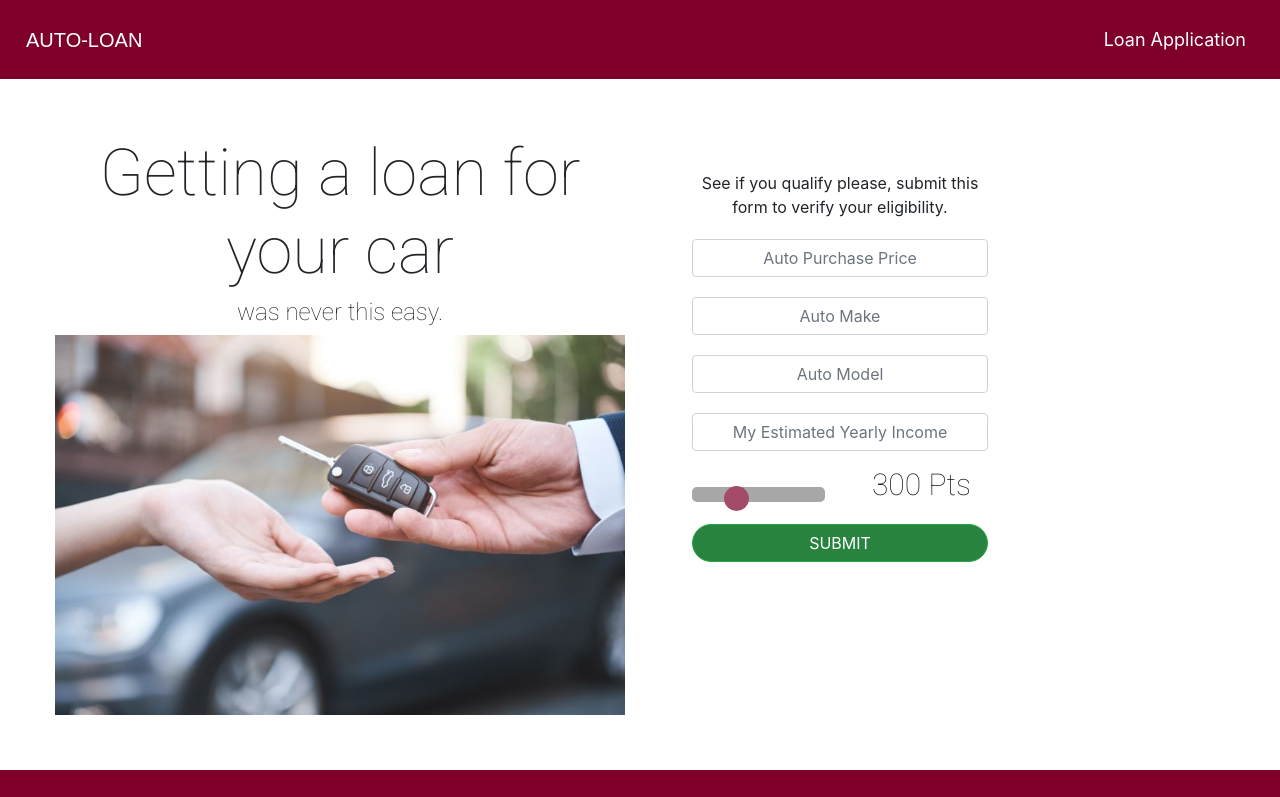
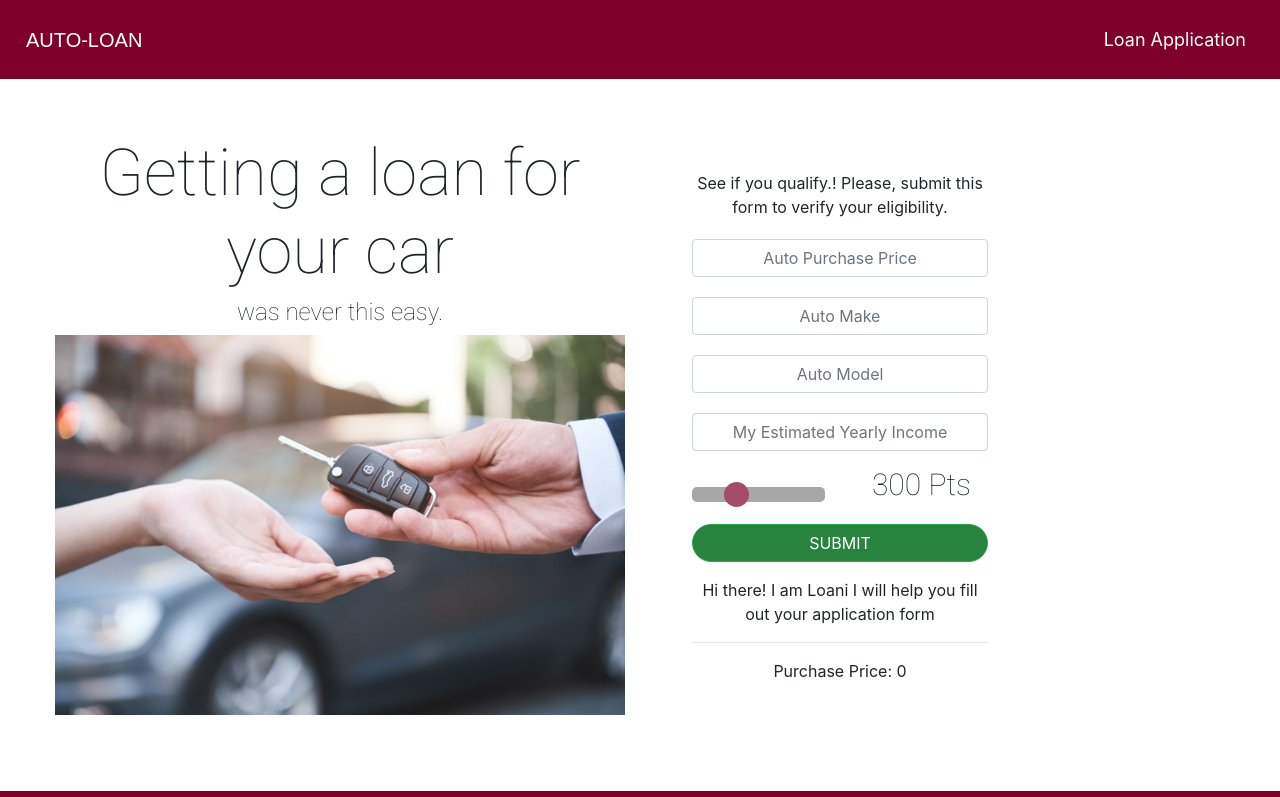
Before and after one commit to jlcalderon/auto-loan, a React (Create React App) app in the folder auto-loan/: page / in a window 1280 px wide. Shown: the top 797 px of the page. Built offline with nearby package versions, Linux system fonts and the light colour scheme; a web font is replaced by a local one.

Commit message:
Implemented useSelector hook in Home page component to access redux global state and adding logic of updating purchase price by dispatching an action

```diff
--- a/auto-loan/src/components/actions.js
+++ b/auto-loan/src/components/actions.js
@@ -1,4 +1,5 @@
 export const SUBMIT_LOAN_APPLICATION = "SUBMIT_LOAN_APPLICATION";
+export const UPDATE_PURCHASE_PRICE = "UPDATE_PURCHASE_PRICE";
 export const UPDATE_CREDIT_SCORES = "UPDATE_CREDIT_SCORES";
 
 export const submitLoanApplication = (data) => ({
@@ -6,6 +7,11 @@ export const submitLoanApplication = (data) => ({
   payload: data,
 });
 
+export const updatePurchasePrice = (price) => ({
+  type: UPDATE_PURCHASE_PRICE,
+  payload: price,
+});
+
 export const updateCreditScores = (scores) => ({
   type: UPDATE_CREDIT_SCORES,
   payload: scores,
--- a/auto-loan/src/components/pages/Home.js
+++ b/auto-loan/src/components/pages/Home.js
@@ -1,10 +1,15 @@
 import React from "react";
+import { useSelector } from "react-redux";
 import "./Home.css";
 import FormApplication from "./component/FormApplication";
 import Navbar from "./component/Navbar";
 import Footer from "./component/Footer";
 
 const Home = () => {
+  const uiHints = useSelector((state) => state.autoLoanApplication.uiHints);
+  const updatedPurchasePrice = useSelector(
+    (state) => state.autoLoanApplication.updatedPurchasePrice
+  );
   return (
     <div>
       <Navbar />
@@ -31,10 +36,15 @@ const Home = () => {
             <div className="form-wrapper">
               <div className="forms">
                 <p>
-                  See if you qualify please, submit this form to verify your
+                  See if you qualify.! Please, submit this form to verify your
                   eligibility.
                 </p>
                 <FormApplication />
+                <div className="msg-box">
+                  <p>{uiHints}</p>
+                  <hr />
+                  <p>Purchase Price: {updatedPurchasePrice}</p>
+                </div>
               </div>
             </div>
           </div>
--- a/auto-loan/src/components/pages/component/FormApplication.js
+++ b/auto-loan/src/components/pages/component/FormApplication.js
@@ -1,21 +1,34 @@
 import React, { useState } from "react";
 import { connect } from "react-redux";
-import { submitLoanApplication } from "../../actions"; //Importing the predifined actions of the redux eco system tool
+import { submitLoanApplication, updatePurchasePrice } from "../../actions"; //Importing the predifined actions of the redux eco system tool
 import "./FormApplication.css";
-const FormApplication = ({ onSubmitLoanFormApplication }) => {
+const FormApplication = ({
+  onSubmitLoanFormApplication,
+  onChangePurchasePrice,
+}) => {
   const [newApplication, setNewApplication] = useState({}); //Entire payload to submit to the API on actions all the input fields
-  const [uiHints, setUiHints] = useState(""); //This state is intented to display some info to the user at the time they are filling out the form
   const [purchasePrice, setPurchasePrice] = useState(); //Handles the purchase price input field
   const [autoMake, setAutoMake] = useState(""); //Handles the auto make input text field control
   const [autoModel, setAutoModel] = useState(""); //Handles the auto model input text field control
   const [income, setIncome] = useState(); //Handles the income input text field control
   const [creditScore, setCreditScore] = useState(300); //Handles the credit Score input range control
-
   return (
-    <form>
-      <div className="msg-box">
-        <p>{uiHints}</p>
-      </div>
+    <form
+      onSubmit={(event) => {
+        event.preventDefault();
+        setNewApplication({
+          data: {
+            auto_purchase_price: parseInt(purchasePrice, 10),
+            auto_make: autoMake,
+            auto_model: autoModel,
+            applicant_income: parseInt(income, 10),
+            applicant_credit_score: parseInt(creditScore, 10),
+          },
+        });
+        console.log(newApplication);
+        onSubmitLoanFormApplication(newApplication);
+      }}
+    >
       <div className="form-group">
         <input
           type="text"
@@ -23,13 +36,10 @@ const FormApplication = ({ onSubmitLoanFormApplication }) => {
           className="form-control"
           value={purchasePrice}
           onChange={(event) => {
-            if (event.target.value > 100000) {
-              setUiHints("The auto price seems to be more than the usual");
-            } else {
-              setUiHints("");
-              setPurchasePrice(event.target.value);
-            }
+            onChangePurchasePrice(event.target.value);
+            setPurchasePrice(event.target.value);
           }}
+          required
         />
       </div>
       <div className="form-group">
@@ -41,6 +51,7 @@ const FormApplication = ({ onSubmitLoanFormApplication }) => {
           onChange={(event) => {
             setAutoMake(event.target.value);
           }}
+          required
         />
       </div>
       <div className="form-group">
@@ -52,6 +63,7 @@ const FormApplication = ({ onSubmitLoanFormApplication }) => {
           onChange={(event) => {
             setAutoModel(event.target.value);
           }}
+          required
         />
       </div>
       <div className="form-group">
@@ -63,6 +75,7 @@ const FormApplication = ({ onSubmitLoanFormApplication }) => {
           onChange={(event) => {
             setIncome(event.target.value);
           }}
+          required
         />
       </div>
       <div className="row">
@@ -79,20 +92,8 @@ const FormApplication = ({ onSubmitLoanFormApplication }) => {
               onChange={(event) => {
                 setCreditScore(event.target.value);
               }}
+              required
             />
-            <datalist id="tickmarks" className="tickmarks">
-              <option value="0" label="0%"></option>
-              <option value="100"></option>
-              <option value="200"></option>
-              <option value="300"></option>
-              <option value="400"></option>
-              <option value="500" label="50%"></option>
-              <option value="600"></option>
-              <option value="700"></option>
-              <option value="800"></option>
-              <option value="900"></option>
-              <option value="1000" label="100%"></option>
-            </datalist>
           </div>
         </div>
         <div className="col">
@@ -101,21 +102,6 @@ const FormApplication = ({ onSubmitLoanFormApplication }) => {
       </div>
       <div className="form-group">
         <button
-          onClick={(event) => {
-            event.preventDefault();
-            setNewApplication({
-              data: {
-                auto_purchase_price: purchasePrice,
-                auto_make: autoMake,
-                auto_model: autoModel,
-                applicant_income: income,
-                applicant_credit_score: creditScore,
-              },
-            });
-            console.log(newApplication);
-            onSubmitLoanFormApplication(newApplication);
-            //setNewApplication({});
-          }}
           type="submit"
           className="btn btn-success"
           style={{
@@ -132,11 +118,15 @@ const FormApplication = ({ onSubmitLoanFormApplication }) => {
   );
 };
 
-/* const mapStateToProps = (state) => ({
-  autoLoanApplication: state.autoLoanApplication,
-}); */
+const mapStateToProps = (state) => ({
+  /* loanApplication: state.loanApplication,
+  uiHints: state.uiHints,
+  updatedPurchasePrice: state.updatedPurchasePrice, */
+});
+
 const mapDispatchToProps = (dispatch) => ({
   onSubmitLoanFormApplication: (data) => dispatch(submitLoanApplication(data)),
+  onChangePurchasePrice: (price) => dispatch(updatePurchasePrice(price)),
 });
 
-export default connect(null, mapDispatchToProps)(FormApplication);
+export default connect(mapStateToProps, mapDispatchToProps)(FormApplication);
--- a/auto-loan/src/components/reducers.js
+++ b/auto-loan/src/components/reducers.js
@@ -1,13 +1,40 @@
-import { SUBMIT_LOAN_APPLICATION, UPDATE_CREDIT_SCORES } from "./actions";
-export const autoLoanApplication = (state = {}, action) => {
+import {
+  SUBMIT_LOAN_APPLICATION,
+  UPDATE_PURCHASE_PRICE,
+  UPDATE_CREDIT_SCORES,
+} from "./actions";
+
+const initialState = {
+  loanApplication: {},
+  uiHints:
+    "Hi there! I am Loani I will help you fill out your application form",
+  updatedPurchasePrice: 0,
+};
+export const autoLoanApplication = (state = initialState, action) => {
   const { type, payload } = action;
   switch (type) {
     case SUBMIT_LOAN_APPLICATION: {
       const { data } = payload;
-      const newLoanApplication = {
+      const loanApplication = {
         data,
       };
-      return { ...state, newLoanApplication };
+      let uiHints = "Your application was submitted correctly";
+
+      return { ...state, uiHints, loanApplication };
+    }
+    case UPDATE_PURCHASE_PRICE: {
+      const updatedPurchasePrice = payload;
+      let uiHints = "";
+      if (updatedPurchasePrice >= 100000) {
+        uiHints =
+          "Your purchase price is greater than $99,999 you might not be elegible";
+      } else if (updatedPurchasePrice <= 0) {
+        uiHints = "Make sure the purchase price is correct";
+      } else {
+        uiHints =
+          "Tip 1: Purchase Price higher than $99,999 might make you not elegible for a loan";
+      }
+      return { ...state, uiHints, updatedPurchasePrice };
     }
     case UPDATE_CREDIT_SCORES: {
       const { scores } = payload;
```
